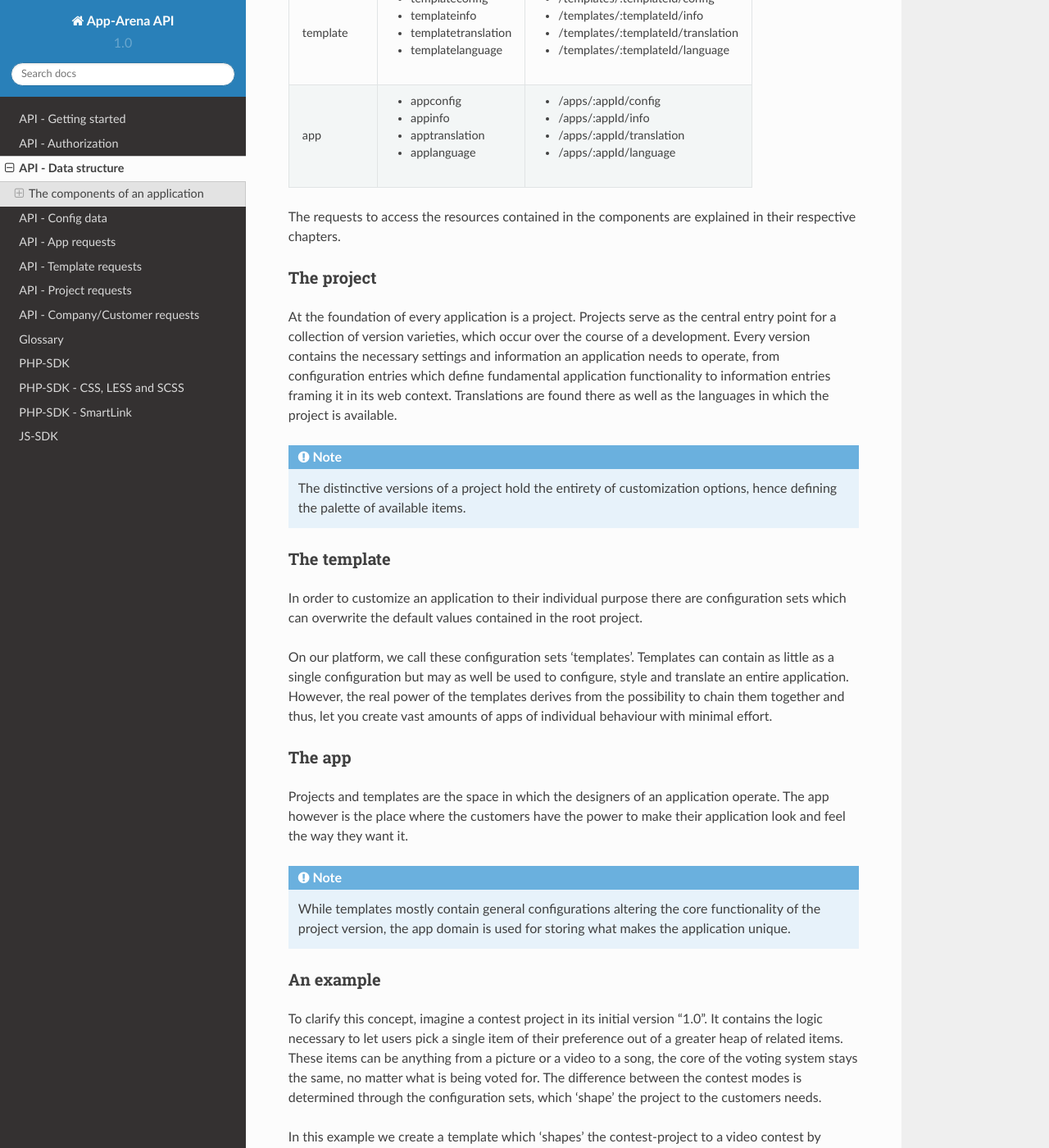
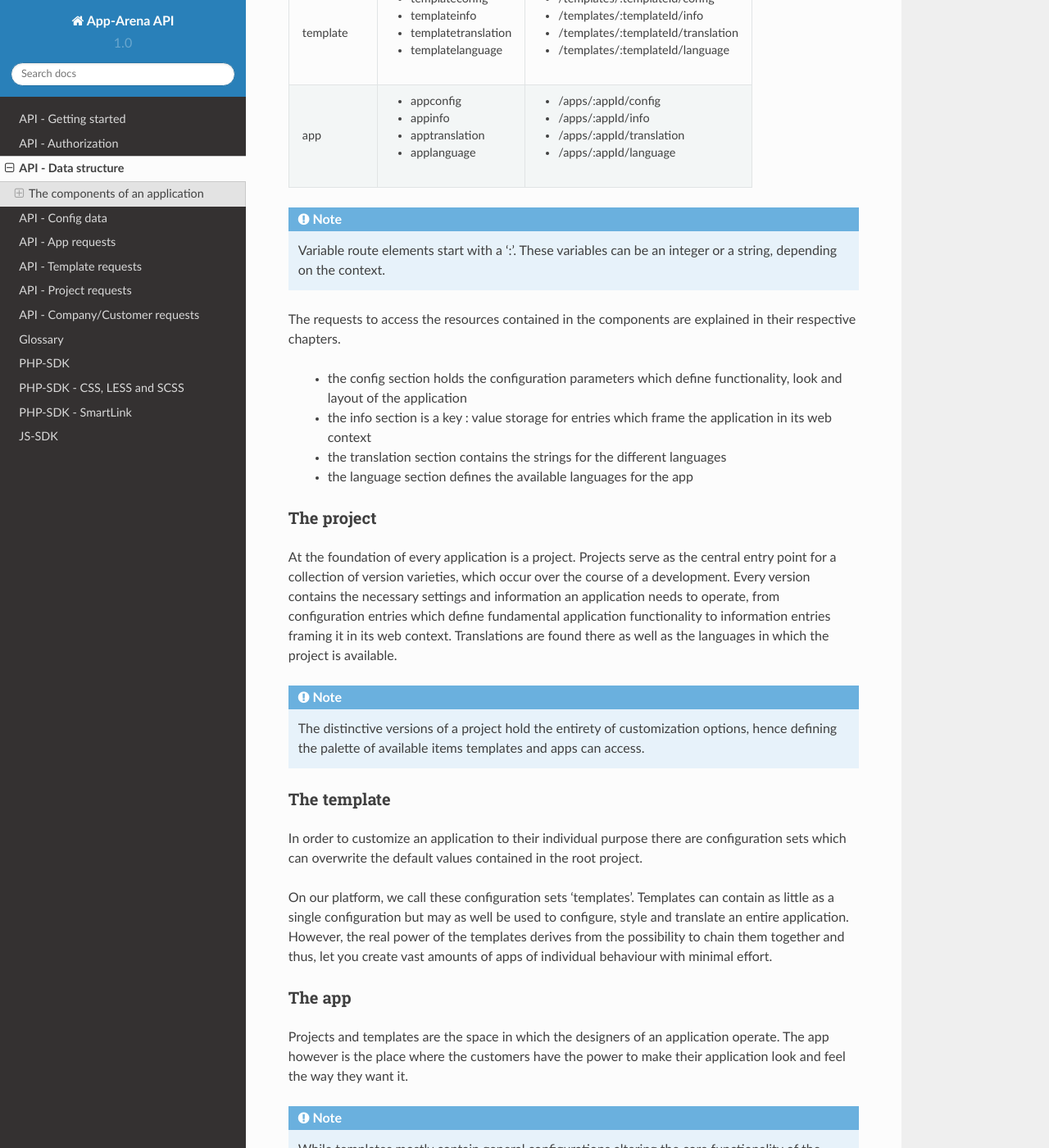
Before and after one commit to apparena/docs, a Sphinx documentation site: the page built from docs/api/040-structure.rst, in a window 1280 px wide and 1400 px high, scrolled down 756 px. Shown: the whole window at 82% size. Built offline with Sphinx 7.4.7 and the Read the Docs theme 2.0.0, drawn with Linux system fonts in a browser that asks for light colours; some of the changed text lies outside the part shown.

Commit message:
AM-817 API documentation

```diff
--- a/docs/api/040-structure.rst
+++ b/docs/api/040-structure.rst
@@ -36,7 +36,14 @@ All of these components are build up in the same way, consisting of a config, an
 |            | - applanguage                | - /apps/:appId/language             |
 +------------+------------------------------+-------------------------------------+
 
+.. Note:: Variable route elements start with a ':'. These variables can be an integer or a string, depending on the context.
+
 The requests to access the resources contained in the components are explained in their respective chapters.
+
+    - the config section holds the configuration parameters which define functionality, look and layout of the application
+    - the info section is a key : value storage for entries which frame the application in its web context
+    - the translation section contains the strings for the different languages
+    - the language section defines the available languages for the app
 
 The project
 ~~~~~~~~~~~
@@ -46,7 +53,7 @@ occur over the course of a development. Every version contains the necessary set
 application functionality to information entries framing it in its web context. Translations are found there as well as the languages in which the project
 is available.
 
-.. Note:: The distinctive versions of a project hold the entirety of customization options, hence defining the palette of available items.
+.. Note:: The distinctive versions of a project hold the entirety of customization options, hence defining the palette of available items templates and apps can access.
 
 The template
 ~~~~~~~~~~~~
@@ -114,3 +121,13 @@ The project version dictates the range of configs, infos and languages available
 overwrite (by PUT request) configs, infos and translations in languages present in the project. New entries can only be created in the project itself, which explains
 the absence of POST request for the respective sections.
 Slightly different is the behaviour for the available languages. While it is possible to edit configs, infos and translations, for templates and apps
+
+
+
+
+Given a version number MAJOR.MINOR.PATCH, increment the:
+
+    MAJOR version when you make incompatible API changes,
+    MINOR version when you add functionality in a backwards-compatible manner, and
+    PATCH version when you make backwards-compatible bug fixes.
+Additional labels for pre-release and build metadata are available as extensions to the MAJOR.MINOR.PATCH format.
```
